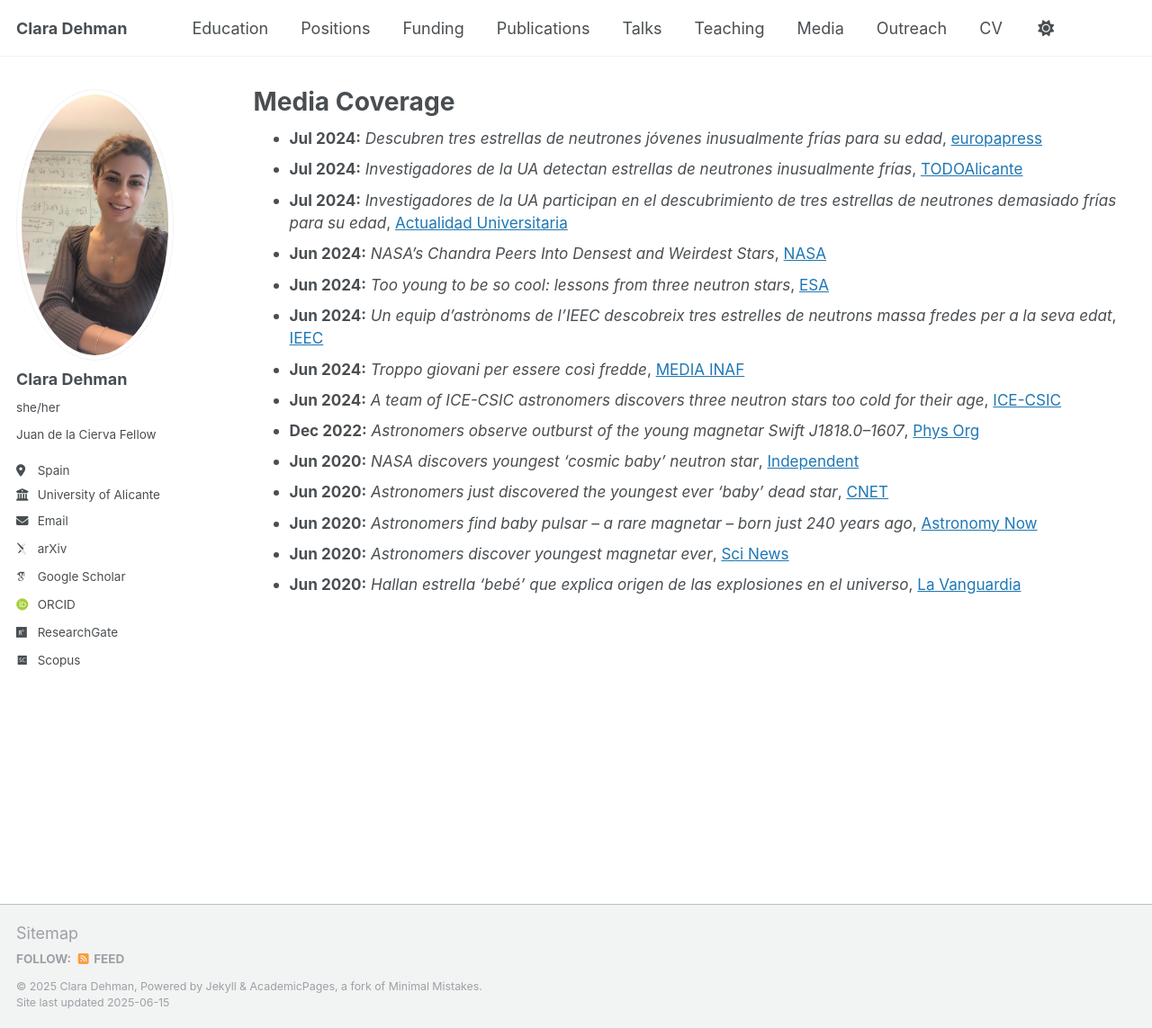
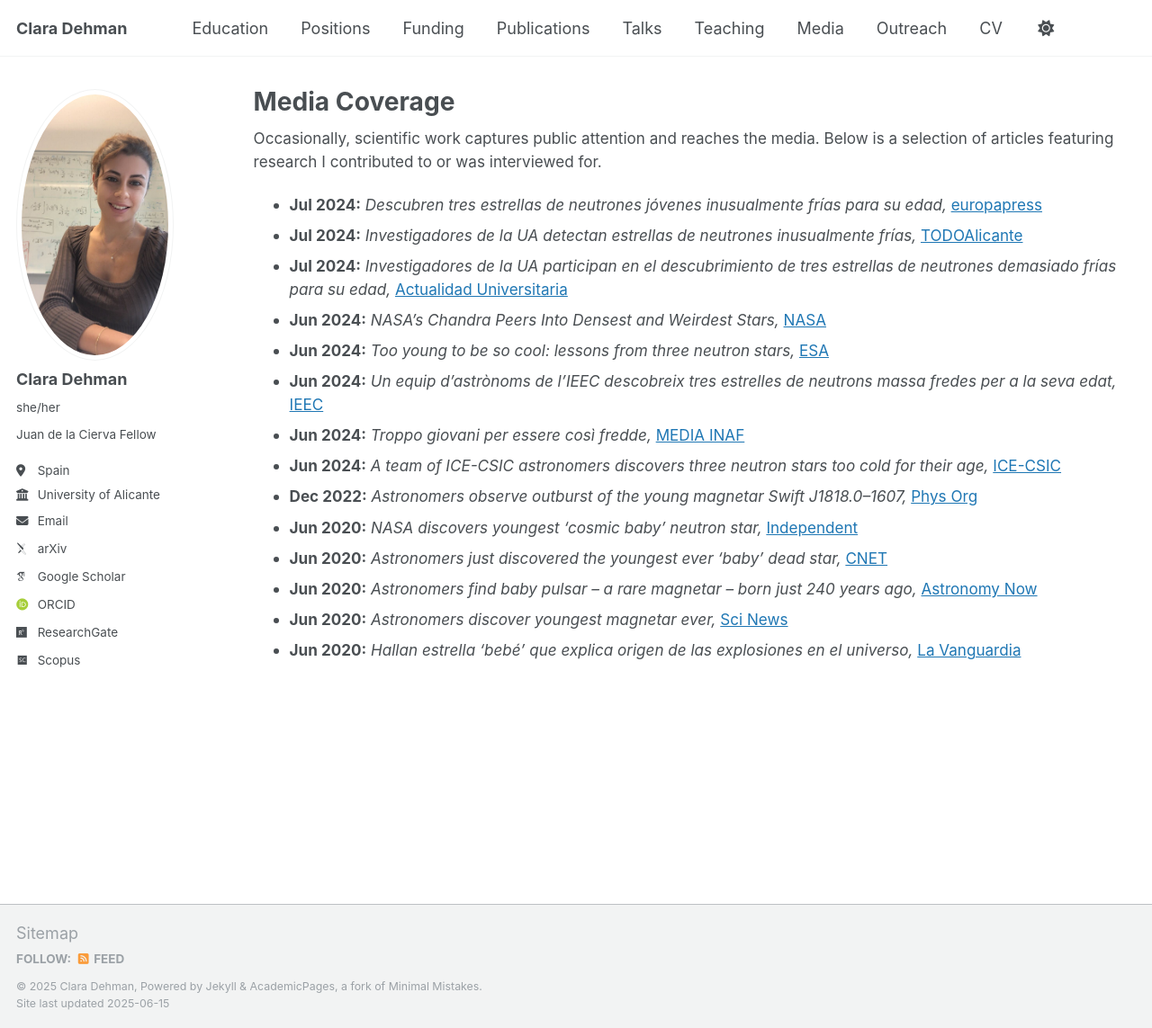
Before and after one commit to ClaraDehman/ClaraDehman.github.io, a Jekyll site: the page built from _pages/media.html, in a window 1280 px wide and 1143 px high. Shown: the whole window at 90% size. Built offline with Jekyll 4.4.1, drawn with Linux system fonts in a browser that asks for light colours; some web fonts are replaced.

Commit message:
Update media.html

```diff
--- a/_pages/media.html
+++ b/_pages/media.html
@@ -7,34 +7,23 @@ author_profile: true
 
 {% include base_path %}
 
-<div class="archive__item">
-  <ul class="archive__item-excerpt" style="font-size: 0.95em;">
-    <li><strong>Jul 2024:</strong> <em>Descubren tres estrellas de neutrones jóvenes inusualmente frías para su edad</em>, <a href="https://www.europapress.es/comunitat-valenciana/noticia-descubren-tres-estrellas-neutrones-jovenes-inusualmente-frias-edad-20240703113148.html" style="color:#1f77b4;">europapress</a></li>
+<p class="archive__item-excerpt" style="font-size: 0.95em;">
+  Occasionally, scientific work captures public attention and reaches the media. Below is a selection of articles featuring research I contributed to or was interviewed for.
+</p>
 
-    <li><strong>Jul 2024:</strong> <em>Investigadores de la UA detectan estrellas de neutrones inusualmente frías</em>, <a href="https://www.todoalicante.es/tecnologia/investigacion/investigadores-detectan-estrellas-neutrones-inusualmente-frias-20240703162234-nt.html" style="color:#1f77b4;">TODOAlicante</a></li>
-
-    <li><strong>Jul 2024:</strong> <em>Investigadores de la UA participan en el descubrimiento de tres estrellas de neutrones demasiado frías para su edad</em>, <a href="https://web.ua.es/es/actualidad-universitaria/2024/julio2024/1-7/investigadores-de-la-ua-participan-en-el-descubrimiento-de-tres-estrellas-de-neutrones-demasiado-frias-para-su-edad.html" style="color:#1f77b4;">Actualidad Universitaria</a></li>
-
-    <li><strong>Jun 2024:</strong> <em>NASA’s Chandra Peers Into Densest and Weirdest Stars</em>, <a href="https://www.nasa.gov/image-article/nasas-chandra-peers-into-densest-and-weirdest-stars/" style="color:#1f77b4;">NASA</a></li>
-
-    <li><strong>Jun 2024:</strong> <em>Too young to be so cool: lessons from three neutron stars</em>, <a href="https://www.esa.int/Science_Exploration/Space_Science/XMM-Newton/Too_young_to_be_so_cool_lessons_from_three_neutron_stars" style="color:#1f77b4;">ESA</a></li>
-
-    <li><strong>Jun 2024:</strong> <em>Un equip d’astrònoms de l’IEEC descobreix tres estrelles de neutrons massa fredes per a la seva edat</em>, <a href="https://www.ieec.cat/un-equip-dastronoms-de-lieec-descobreix-tres-estrelles-de-neutrons-massa-fredes-per-a-la-seva-edat/" style="color:#1f77b4;">IEEC</a></li>
-
-    <li><strong>Jun 2024:</strong> <em>Troppo giovani per essere così fredde</em>, <a href="https://www.media.inaf.it/2024/06/20/troppo-giovani-per-essere-cosi-fredde/?fbclid=IwZXh0bgNhZW0CMTEAAR0qy3Mxmc0Nql9zhGE3sq9lmFT_Lh5KsrsCz6WafR_qVmIb4wruDZjek1Y_aem_ZmFrZWR1bW15MTZieXRlcw" style="color:#1f77b4;">MEDIA INAF</a></li>
-
-    <li><strong>Jun 2024:</strong> <em>A team of ICE-CSIC astronomers discovers three neutron stars too cold for their age</em>, <a href="https://ice.csic.es/?view=article&id=547&catid=8" style="color:#1f77b4;">ICE-CSIC</a></li>
-
-    <li><strong>Dec 2022:</strong> <em>Astronomers observe outburst of the young magnetar Swift J1818.0–1607</em>, <a href="https://phys.org/news/2022-12-astronomers-outburst-young-magnetar-swift.html" style="color:#1f77b4;">Phys Org</a></li>
-
-    <li><strong>Jun 2020:</strong> <em>NASA discovers youngest ‘cosmic baby’ neutron star</em>, <a href="https://www.independent.co.uk/tech/nasa-cosmic-baby-neutron-star-x-rays-a9572861.html" style="color:#1f77b4;">Independent</a></li>
-
-    <li><strong>Jun 2020:</strong> <em>Astronomers just discovered the youngest ever ‘baby’ dead star</em>, <a href="https://www.cnet.com/science/astronomers-just-discovered-the-youngest-ever-baby-dead-star/" style="color:#1f77b4;">CNET</a></li>
-
-    <li><strong>Jun 2020:</strong> <em>Astronomers find baby pulsar – a rare magnetar – born just 240 years ago</em>, <a href="https://astronomynow.com/2020/06/17/astronomers-find-baby-pulsar-a-rare-magnetar-born-just-240-years-ago/" style="color:#1f77b4;">Astronomy Now</a></li>
-
-    <li><strong>Jun 2020:</strong> <em>Astronomers discover youngest magnetar ever</em>, <a href="https://www.sci.news/astronomy/youngest-magnetar-08550.html" style="color:#1f77b4;">Sci News</a></li>
-
-    <li><strong>Jun 2020:</strong> <em>Hallan estrella ‘bebé’ que explica origen de las explosiones en el universo</em>, <a href="https://www.lavanguardia.com/vida/20200617/481824965645/hallan-estrella-bebe-que-explica-origen-de-las-explosiones-en-el-universo.html" style="color:#1f77b4;">La Vanguardia</a></li>
-  </ul>
-</div>
+<ul class="archive__item-excerpt" style="font-size: 0.95em;">
+  <li><strong>Jul 2024:</strong> <em>Descubren tres estrellas de neutrones jóvenes inusualmente frías para su edad,</em> <a href="https://www.europapress.es/comunitat-valenciana/noticia-descubren-tres-estrellas-neutrones-jovenes-inusualmente-frias-edad-20240703113148.html" style="color:#1f77b4;">europapress</a></li>
+  <li><strong>Jul 2024:</strong> <em>Investigadores de la UA detectan estrellas de neutrones inusualmente frías,</em> <a href="https://www.todoalicante.es/tecnologia/investigacion/investigadores-detectan-estrellas-neutrones-inusualmente-frias-20240703162234-nt.html" style="color:#1f77b4;">TODOAlicante</a></li>
+  <li><strong>Jul 2024:</strong> <em>Investigadores de la UA participan en el descubrimiento de tres estrellas de neutrones demasiado frías para su edad,</em> <a href="https://web.ua.es/es/actualidad-universitaria/2024/julio2024/1-7/investigadores-de-la-ua-participan-en-el-descubrimiento-de-tres-estrellas-de-neutrones-demasiado-frias-para-su-edad.html" style="color:#1f77b4;">Actualidad Universitaria</a></li>
+  <li><strong>Jun 2024:</strong> <em>NASA’s Chandra Peers Into Densest and Weirdest Stars,</em> <a href="https://www.nasa.gov/image-article/nasas-chandra-peers-into-densest-and-weirdest-stars/" style="color:#1f77b4;">NASA</a></li>
+  <li><strong>Jun 2024:</strong> <em>Too young to be so cool: lessons from three neutron stars,</em> <a href="https://www.esa.int/Science_Exploration/Space_Science/XMM-Newton/Too_young_to_be_so_cool_lessons_from_three_neutron_stars" style="color:#1f77b4;">ESA</a></li>
+  <li><strong>Jun 2024:</strong> <em>Un equip d’astrònoms de l’IEEC descobreix tres estrelles de neutrons massa fredes per a la seva edat,</em> <a href="https://www.ieec.cat/un-equip-dastronoms-de-lieec-descobreix-tres-estrelles-de-neutrons-massa-fredes-per-a-la-seva-edat/" style="color:#1f77b4;">IEEC</a></li>
+  <li><strong>Jun 2024:</strong> <em>Troppo giovani per essere così fredde,</em> <a href="https://www.media.inaf.it/2024/06/20/troppo-giovani-per-essere-cosi-fredde/" style="color:#1f77b4;">MEDIA INAF</a></li>
+  <li><strong>Jun 2024:</strong> <em>A team of ICE-CSIC astronomers discovers three neutron stars too cold for their age,</em> <a href="https://ice.csic.es/?view=article&id=547&catid=8" style="color:#1f77b4;">ICE-CSIC</a></li>
+  <li><strong>Dec 2022:</strong> <em>Astronomers observe outburst of the young magnetar Swift J1818.0–1607,</em> <a href="https://phys.org/news/2022-12-astronomers-outburst-young-magnetar-swift.html" style="color:#1f77b4;">Phys Org</a></li>
+  <li><strong>Jun 2020:</strong> <em>NASA discovers youngest ‘cosmic baby’ neutron star,</em> <a href="https://www.independent.co.uk/tech/nasa-cosmic-baby-neutron-star-x-rays-a9572861.html" style="color:#1f77b4;">Independent</a></li>
+  <li><strong>Jun 2020:</strong> <em>Astronomers just discovered the youngest ever ‘baby’ dead star,</em> <a href="https://www.cnet.com/science/astronomers-just-discovered-the-youngest-ever-baby-dead-star/" style="color:#1f77b4;">CNET</a></li>
+  <li><strong>Jun 2020:</strong> <em>Astronomers find baby pulsar – a rare magnetar – born just 240 years ago,</em> <a href="https://astronomynow.com/2020/06/17/astronomers-find-baby-pulsar-a-rare-magnetar-born-just-240-years-ago/" style="color:#1f77b4;">Astronomy Now</a></li>
+  <li><strong>Jun 2020:</strong> <em>Astronomers discover youngest magnetar ever,</em> <a href="https://www.sci.news/astronomy/youngest-magnetar-08550.html" style="color:#1f77b4;">Sci News</a></li>
+  <li><strong>Jun 2020:</strong> <em>Hallan estrella ‘bebé’ que explica origen de las explosiones en el universo,</em> <a href="https://www.lavanguardia.com/vida/20200617/481824965645/hallan-estrella-bebe-que-explica-origen-de-las-explosiones-en-el-universo.html" style="color:#1f77b4;">La Vanguardia</a></li>
+</ul>
```
